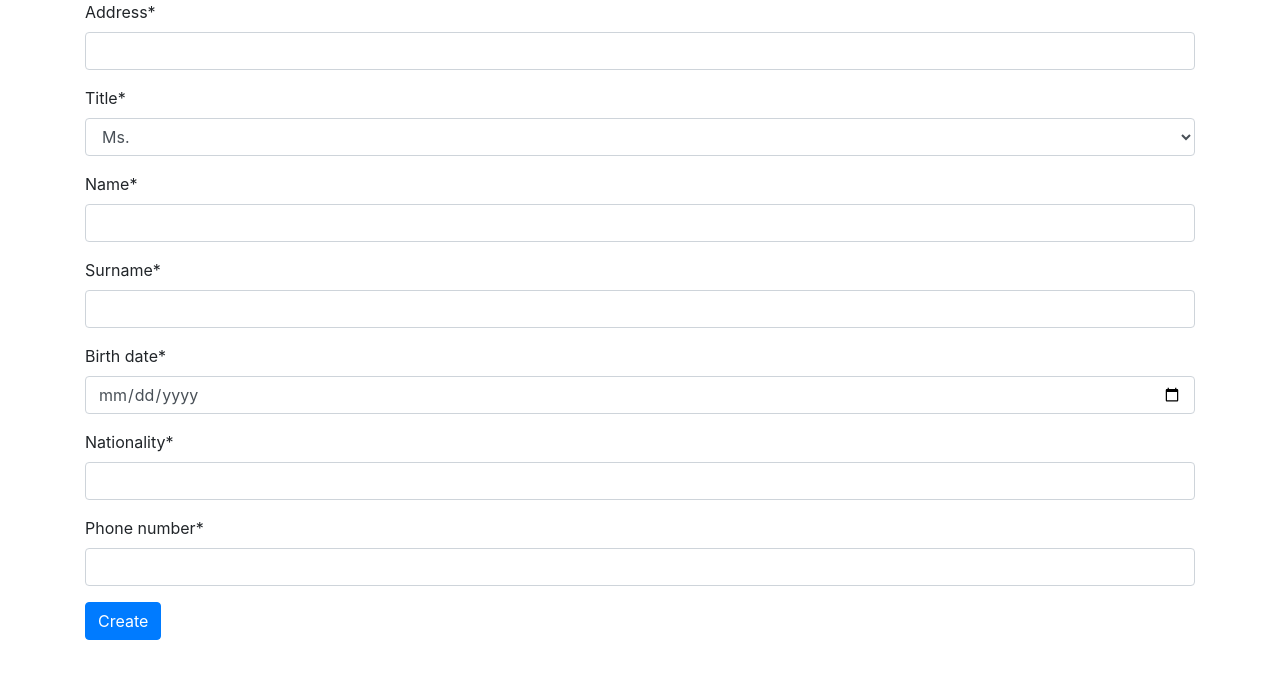
After one commit to LadyNightmare/Django-CRUD-GitHub-Oauth, a Django app: page /create_info/ in a window 1280 px wide. The commit adds this page. Shown: the top 679 px of the page. Run offline with Django 3.2, Linux system fonts and the light colour scheme; some libraries are stand-ins or nearby versions.

Commit message:
:sparkles: Create CRUD functionality for PersonalInfo entity

```diff
--- a/interviewproject/personalinfo/admin.py
+++ b/interviewproject/personalinfo/admin.py
@@ -1,5 +1,4 @@
 from django.contrib import admin
-from django.db import models
 from .models import PersonalInfo
 
 # Register your models here.
--- /dev/null
+++ b/interviewproject/personalinfo/forms.py
@@ -0,0 +1,30 @@
+from django.forms import ModelForm, CharField, DateInput
+
+from .models import PersonalInfo
+
+
+class PersonalInfoForm(ModelForm):
+    address = CharField()
+
+    def __init__(self, *args, **kwargs):
+        super().__init__(*args, **kwargs)
+        self.fields['address'].initial = kwargs['instance'].address if kwargs.get('instance') else ''
+
+
+    class Meta:
+        model = PersonalInfo
+        fields = ['address',
+                  'title',
+                  'name',
+                  'surname',
+                  'birth_date',
+                  'nationality',
+                  'phone_number']
+        widgets = {
+            'birth_date': DateInput(attrs={'type': 'date'})
+        }
+
+    def save(self, commit=True):
+        self.instance.address = self.cleaned_data['address']
+        super().save(commit)
+        return self.instance
--- a/interviewproject/personalinfo/models.py
+++ b/interviewproject/personalinfo/models.py
@@ -1,3 +1,5 @@
+from django.contrib.auth.models import User
+from django.core.validators import RegexValidator
 from django.db import models
 
 TITLES = (
@@ -6,16 +8,36 @@ TITLES = (
     ('Ms.', 'Ms.')
 )
 
+
 # Create your models here.
 class PersonalInfo(models.Model):
-    current_address = models.CharField(max_length=200, default='')
+    user = models.OneToOneField(User, on_delete=models.CASCADE)
+    current_address = models.CharField(max_length=200)
     past_address = models.CharField(max_length=200, blank=True)
     name = models.CharField(max_length=50)
     surname = models.CharField(max_length=50)
     title = models.CharField(max_length=4, choices=TITLES, default='Ms.')
     birth_date = models.DateField()
     nationality = models.CharField(max_length=50)
-    phone_number = models.IntegerField()
+    phone_number = models.CharField(max_length=20,
+                                    validators=[
+                                        RegexValidator(
+                                            regex='^[0-9\-\+]{9,15}$',
+                                            message='Phone format is invalid! Valid formats are +12 123456789, +1234 123456789, +12123456789 and +1234123456789'
+                                        )
+                                    ]
+                                    )
+
     def __str__(self):
         return f"{self.title} {self.name} {self.surname}, {self.current_address}, {self.phone_number}, {self.nationality}, " \
-               f"ZIP CODE: {self.birth_date}"
+               f"{self.birth_date}"
+
+    @property
+    def address(self):
+        return self.current_address
+
+    @address.setter
+    def address(self, value):
+        if value != self.current_address:
+            self.past_address = self.current_address
+            self.current_address = value
--- a/interviewproject/personalinfo/templates/personalinfo/base.html
+++ b/interviewproject/personalinfo/templates/personalinfo/base.html
@@ -1,14 +1,16 @@
-<!DOCTYPE html>
+<!doctype html>
 <html lang="en">
 <head>
-    <meta charset="UTF-8">
+    <meta charset="utf-8">
+    <meta name="viewport" content="width=device-width, initial-scale=1, shrink-to-fit=no">
+    <link rel="stylesheet" href="https://stackpath.bootstrapcdn.com/bootstrap/4.1.3/css/bootstrap.min.css"
+          integrity="sha384-MCw98/SFnGE8fJT3GXwEOngsV7Zt27NXFoaoApmYm81iuXoPkFOJwJ8ERdknLPMO" crossorigin="anonymous">
     <title>{% block title %} {% endblock %}</title>
 </head>
 <body>
-
-{% block body %}
-
-{% endblock %}
-
+<div class="container">
+    {% block content %}
+    {% endblock %}
+</div>
 </body>
 </html>
--- a/interviewproject/personalinfo/templates/personalinfo/login.html
+++ b/interviewproject/personalinfo/templates/personalinfo/login.html
@@ -2,7 +2,7 @@
 {% block title %} Login {% endblock}
 
 
-{% block body %}
+{% block content%}
 
 <h1> Login here </h1>
 <a href="{% url 'social:begin' github %}">Login with GitHub</a>
--- /dev/null
+++ b/interviewproject/personalinfo/templates/personalinfo/personal_info_form.html
@@ -0,0 +1,11 @@
+{% extends 'personalinfo/base.html' %}
+
+{% load crispy_forms_tags %}
+
+{% block content %}
+  <form method="post">
+    {% csrf_token %}
+    {{ form|crispy }}
+    <button type="submit" class="btn btn-primary">{{action}}</button>
+  </form>
+{% endblock %}
--- a/interviewproject/personalinfo/urls.py
+++ b/interviewproject/personalinfo/urls.py
@@ -1,7 +1,13 @@
 from django.urls import path, include
 from django.views.generic.base import TemplateView
 
+from . import views
+
 urlpatterns = [
+    path('logout/', views.logout, name='logout'),
     path('social-auth/', include('social_django.urls', namespace='social')),
     path('', TemplateView.as_view(template_name='personalinfo/home.html'), name="home"),
+    path('create_info/', views.create_info, name="create_info"),
+    path('update_info/', views.update_info, name="update_info"),
+    path('delete_info/', views.delete_info, name="delete_info"),
 ]
--- a/interviewproject/personalinfo/views.py
+++ b/interviewproject/personalinfo/views.py
@@ -1,6 +1,60 @@
-from django.shortcuts import render
 from django.http import HttpResponse
+from django.shortcuts import render, get_object_or_404, redirect
 # Create your views here.
+from django.template import loader
+from django.contrib.auth import logout as auth_logout
+from .forms import PersonalInfoForm
+from .models import PersonalInfo
 
-def index(request):
-    return HttpResponse("Index page of the personal information ")
+
+def logout(request):
+    auth_logout(request)
+    return redirect('/')
+
+def create_info(request):
+    if request.method == 'POST':
+        form = PersonalInfoForm(request.POST)
+        if form.is_valid():
+            personal_info = form.save(commit=False)
+            personal_info.user = request.user
+            personal_info.save()
+            return redirect('/')
+        else:
+            context = {
+                "form": form,
+                "action": 'Create'
+            }
+            return render(request, "personalinfo/personal_info_form.html", context)
+    else:
+        form = PersonalInfoForm()
+        context = {
+            "form": form,
+            "action": 'Create'
+        }
+        return render(request, "personalinfo/personal_info_form.html", context)
+
+def delete_info(request):
+    request.user.personalinfo.delete()
+    return redirect('/')
+
+
+def update_info(request):
+    instance = PersonalInfo.objects.get(pk=request.user.personalinfo.id)
+    if request.method == 'POST':
+        form = PersonalInfoForm(request.POST, instance=instance)
+        if form.is_valid():
+            form.save()
+            return redirect('/')
+        else:
+            context = {
+                "form": form,
+                "action": 'Update'
+            }
+            return render(request, "personalinfo/personal_info_form.html", context)
+    else:
+        form = PersonalInfoForm(instance=instance)
+        context = {
+            "form": form,
+            "action": 'Update'
+        }
+        return render(request, "personalinfo/personal_info_form.html", context)
--- a/requirements.txt
+++ b/requirements.txt
@@ -1,2 +1,3 @@
 Django==3.2.8
 social-auth-app-django==5.0.0
+django-crispy-forms==1.13.0
```
Also changed, not shown: interviewproject/interviewproject/settings.py (+23 -8 lines), interviewproject/personalinfo/templates/personalinfo/home.html (+22 -2 lines), interviewproject/personalinfo/migrations/__init__.py (deleted).
